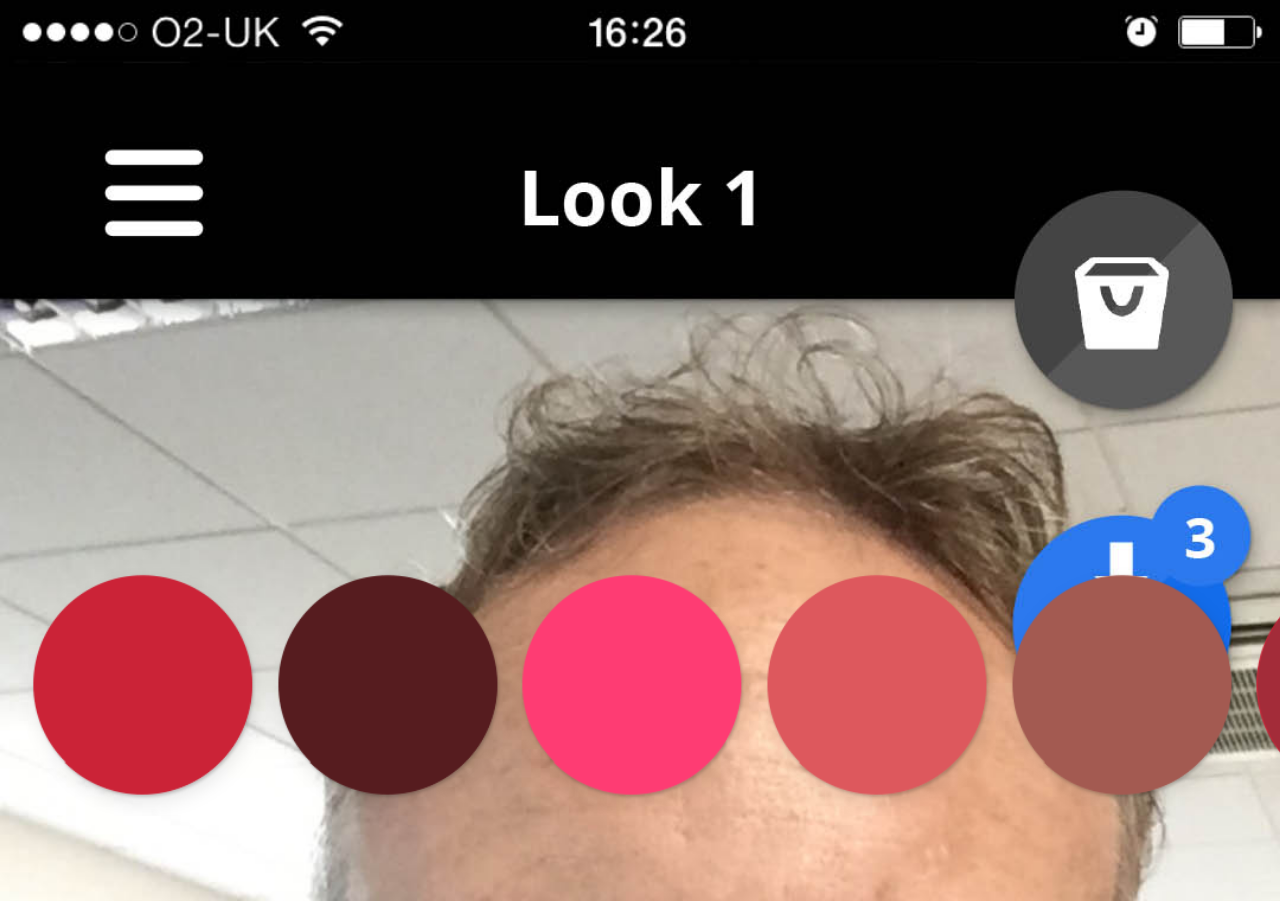
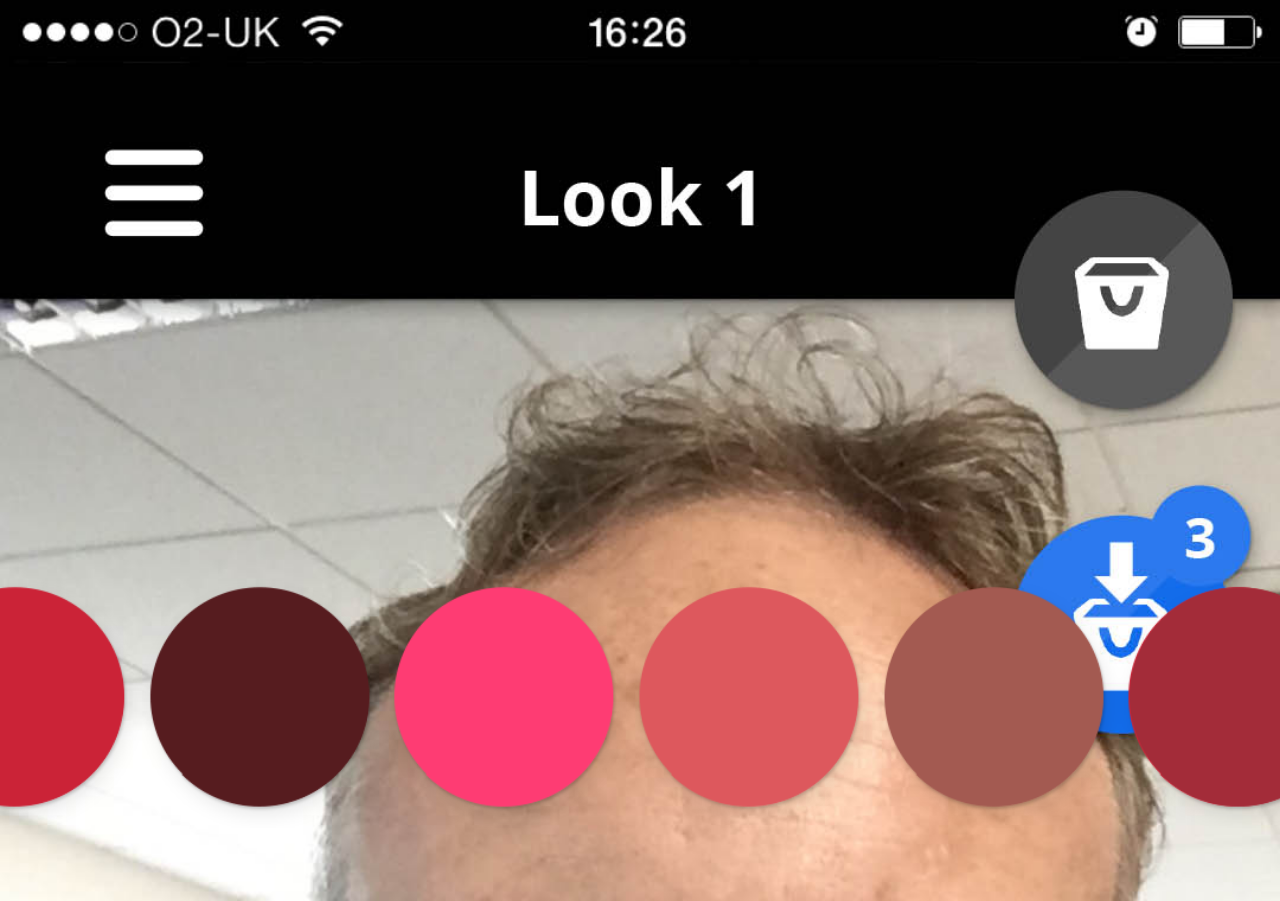
Before and after one commit to jackcunningham/test, a plain HTML site: page app/3.html in a window 1280 px wide. Shown: the top 901 px of the page. Drawn offline with Linux system fonts and the light colour scheme.

Commit message:
swatch position

```diff
--- a/app/3.html
+++ b/app/3.html
@@ -11,7 +11,7 @@ img {
 }
 .swatch {
 	position: absolute;
-	bottom: -20px;
+	bottom: -4%;
 	width: 100%;
 	margin: 0;
   	overflow-y: scroll;
@@ -19,6 +19,9 @@ img {
     text-align: center;
 }
 .swatch img {
+	position: relative;
+	left: -10%;
+	padding-right: 85px;
 	display: inline-block;
 	width: 119%;
 	max-width: none;
@@ -26,7 +29,7 @@ img {
 }
 
 </style>
-<a href="3-2.html"><img src="img/3-mirror.jpg"></a>
+<img src="img/3-mirror.jpg">
 <div class="swatch">
-<img src="img/swatch.png">
+<a href="3-2.html"><img src="img/swatch.png"></a>
 </div>
```
